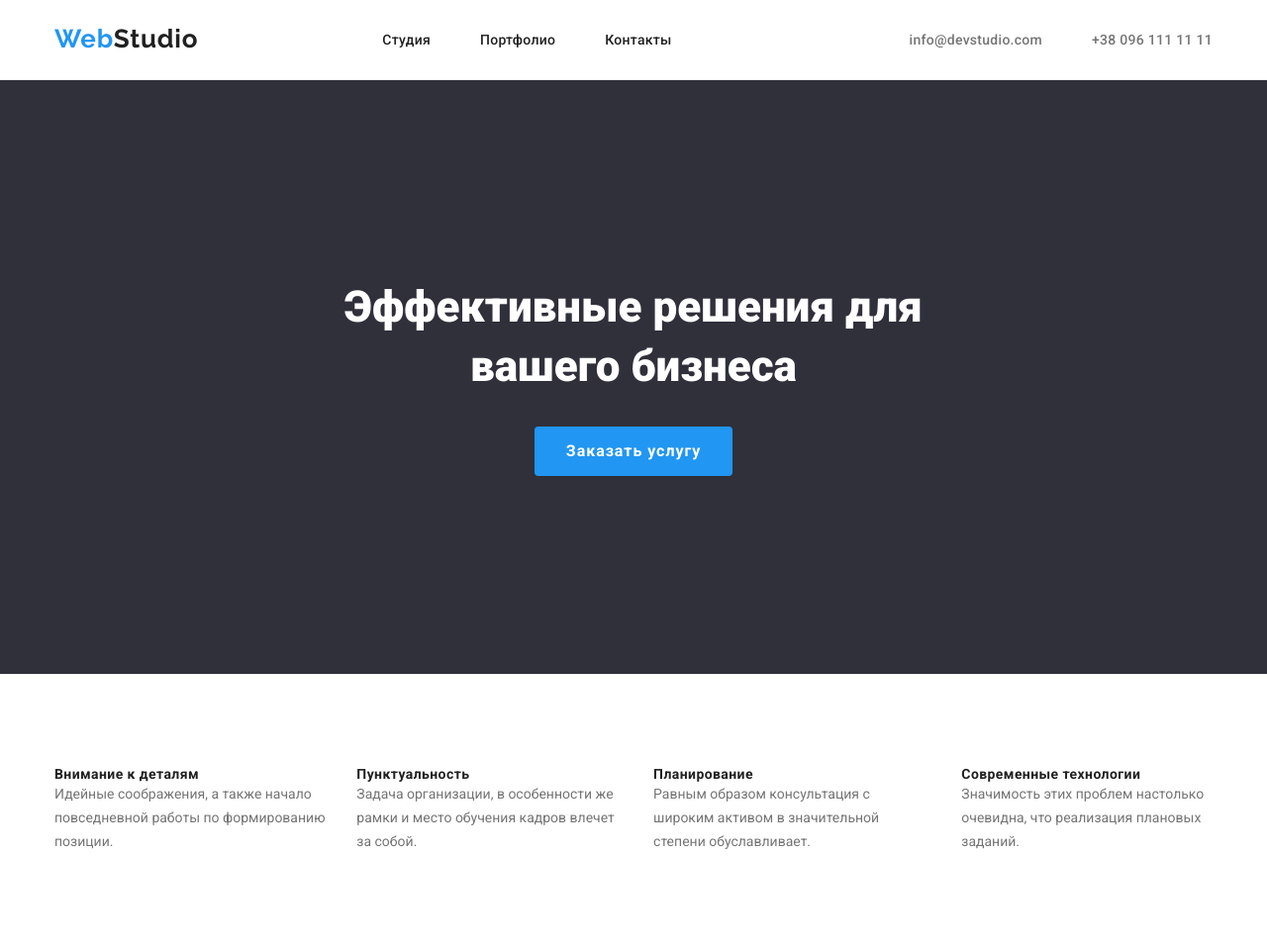
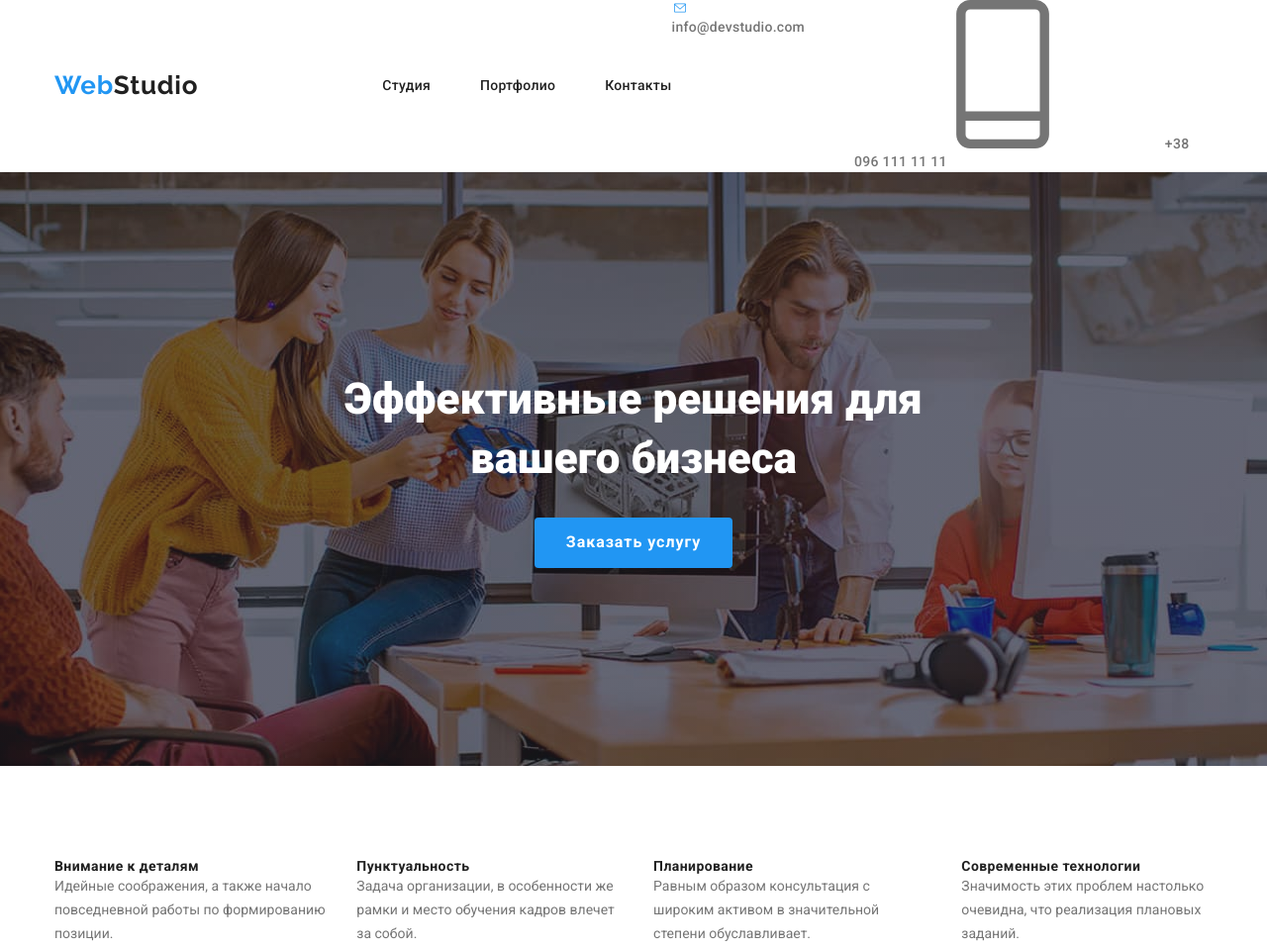
Before and after one commit to shalfeyka/goit-markup-hw-04, a plain HTML site: page index.html in a window 1280 px wide. Shown: the top 959 px of the page at 99% size. Drawn offline with nearby package versions, Linux system fonts and the light colour scheme.

Commit message:
Сделала непонятно что

```diff
--- a/css/style.css
+++ b/css/style.css
@@ -89,7 +89,10 @@ p {
  .nav-items-list:last-child {
      margin-right: 0;
  }
-
+.icon-contact {
+    margin-right: 10px;
+    fill: currentColor;
+}
 
 .contacts-link {
     list-style-type: none;
@@ -109,6 +112,7 @@ p {
     padding-bottom: 32px;
 
 }
+
 .contacts-link-item:hover {
     color: #2196F3;
  }
@@ -123,7 +127,16 @@ p {
      display: flex;
  }
 /* Main information*/
-
+.overlay {
+    max-width: 1600px;
+    height: 600px;
+    margin-left: auto;
+    margin-right: auto;
+    background-image: linear-gradient(to right, rgba(47, 48, 58, 0.4), rgba(47, 48, 58, 0.4)),
+    url('../images/фон\ \(1\).jpg');
+    background-position: center;
+    background-repeat: no-repeat;
+}
 .title-main {
     color: var(--title-color);
     font-weight: 900;
--- a/index.html
+++ b/index.html
@@ -23,15 +23,24 @@
     </nav>
     <!--Contacts-->
     <ul class="contacts-link">
-        <li class="contacts-link-list"><a class="contacts-link-item"  href="mailto:info@devstudio.com">info@devstudio.com</a></li>
-        <li class="contacts-link-list"><a class="contacts-link-item" href="tel:+380961111111">+38 096 111 11 11</a></li>
+        <li class="contacts-link-list"><a class="contacts-link-item" href="mailto:info@devstudio.com">
+            <svg class="icon-contact" width="16" height="12">
+            <use href="./images/sprite.svg#icon-mail-1"></use>
+            </svg>info@devstudio.com</a></li>
+        <li class="contacts-link-list"><a class="contacts-link-item" href="tel:+380961111111">
+            <svg class="icon-contact">
+        <use
+         href="./images/sprite.svg#icon-phone-1">
+        </use>
+        </svg>
+       +38 096 111 11 11</a></li>
     </ul>
     </div>
    </header>
 <!--main information-->
    <main>
-        <section class="main-section">
-            <div class="container">
+        <section class="main-section overlay">
+            <div class="container ">
        <h1 class="title-main">Эффективные решения для вашего бизнеса</h1>
        <button class="button" type="button">Заказать услугу</button>
     </div>
```
Also changed, not shown: images/antena (1).svg (added), images/astronaut (1).svg (added), images/clock (1).svg (added), images/computer (1).svg (added), images/facebook (1).svg (added), images/facebook footer (1).svg (added), images/instagram (1).svg (added), images/instagram footer (1).svg (added), images/linkedin (1).svg (added), images/linkedin footer (1).svg (added), images/mail (1).svg (added), images/phone (1).svg (added), images/sprite.svg (added), images/twitter (1).svg (added), 2 more files.
